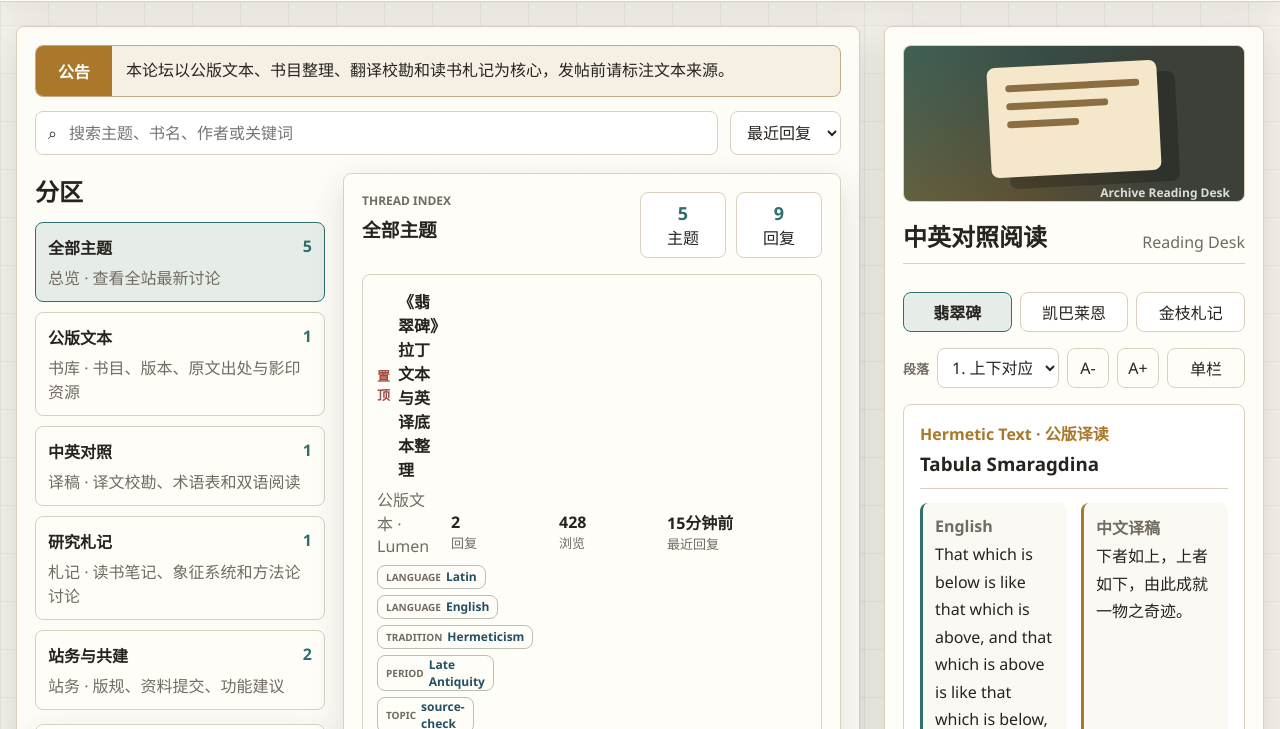
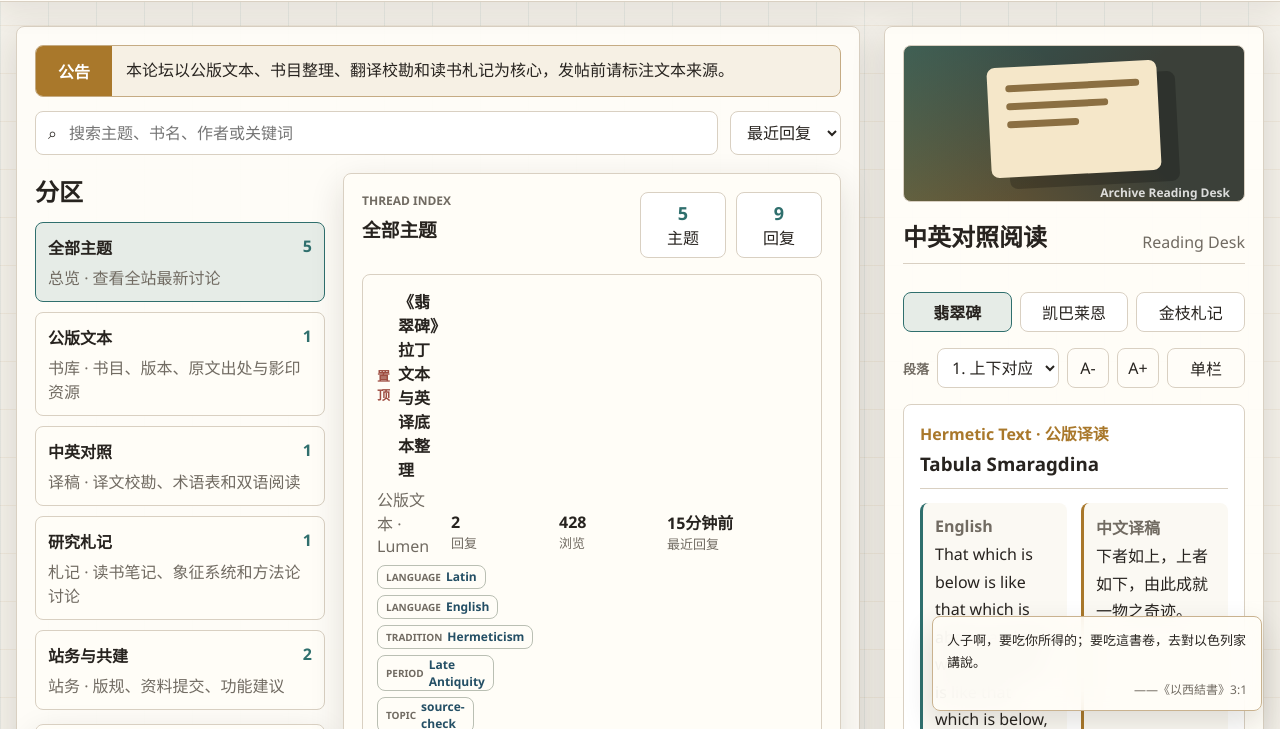
Before and after one commit to Hamforach/website, a website: page index.html in a window 1280 px wide. Shown: the part 71-800 px from the top of the page. Drawn offline with Linux system fonts and the light colour scheme.

Commit message:
Add corner scripture slogan

```diff
--- a/index.html
+++ b/index.html
@@ -175,6 +175,11 @@
       </section>
     </main>
 
+    <aside class="corner-slogan" aria-label="站点题铭">
+      <p>人子啊，要吃你所得的；要吃這書卷，去對以色列家講說。</p>
+      <cite>——《以西結書》3:1</cite>
+    </aside>
+
     <dialog class="thread-dialog" id="threadDialog">
       <button class="close-button" type="button" id="closeThread" aria-label="关闭">×</button>
       <div id="threadDetail"></div>
--- a/styles.css
+++ b/styles.css
@@ -48,6 +48,36 @@ body {
     linear-gradient(180deg, rgba(169, 120, 43, 0.08) 1px, transparent 1px),
     var(--bg);
   background-size: 48px 48px;
+}
+
+.corner-slogan {
+  position: fixed;
+  right: 18px;
+  bottom: 18px;
+  z-index: 18;
+  width: min(330px, calc(100vw - 36px));
+  border: 1px solid color-mix(in srgb, var(--gold) 34%, var(--line));
+  border-radius: 8px;
+  padding: 12px 14px;
+  background: color-mix(in srgb, var(--surface) 88%, transparent);
+  box-shadow: 0 12px 30px var(--shadow);
+  backdrop-filter: blur(14px);
+}
+
+.corner-slogan p {
+  margin: 0;
+  color: var(--ink);
+  font-size: 13px;
+  line-height: 1.7;
+}
+
+.corner-slogan cite {
+  display: block;
+  margin-top: 7px;
+  color: var(--muted);
+  font-size: 12px;
+  font-style: normal;
+  text-align: right;
 }
 
 .skip-link {
@@ -1276,6 +1306,12 @@ a {
   .thread-row .thread-cell:last-child {
     grid-column: 1 / -1;
   }
+
+  .corner-slogan {
+    position: static;
+    width: min(100% - 32px, 720px);
+    margin: 0 auto 18px;
+  }
 }
 
 @media (max-width: 560px) {
```
